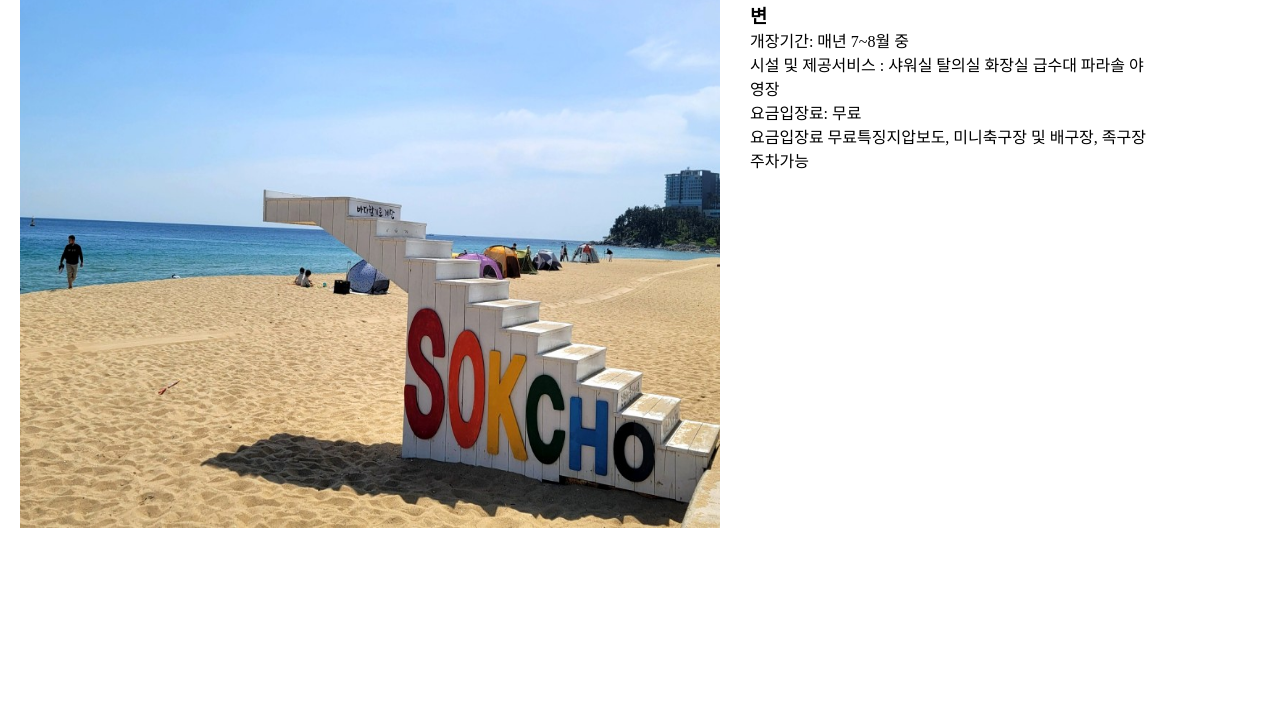
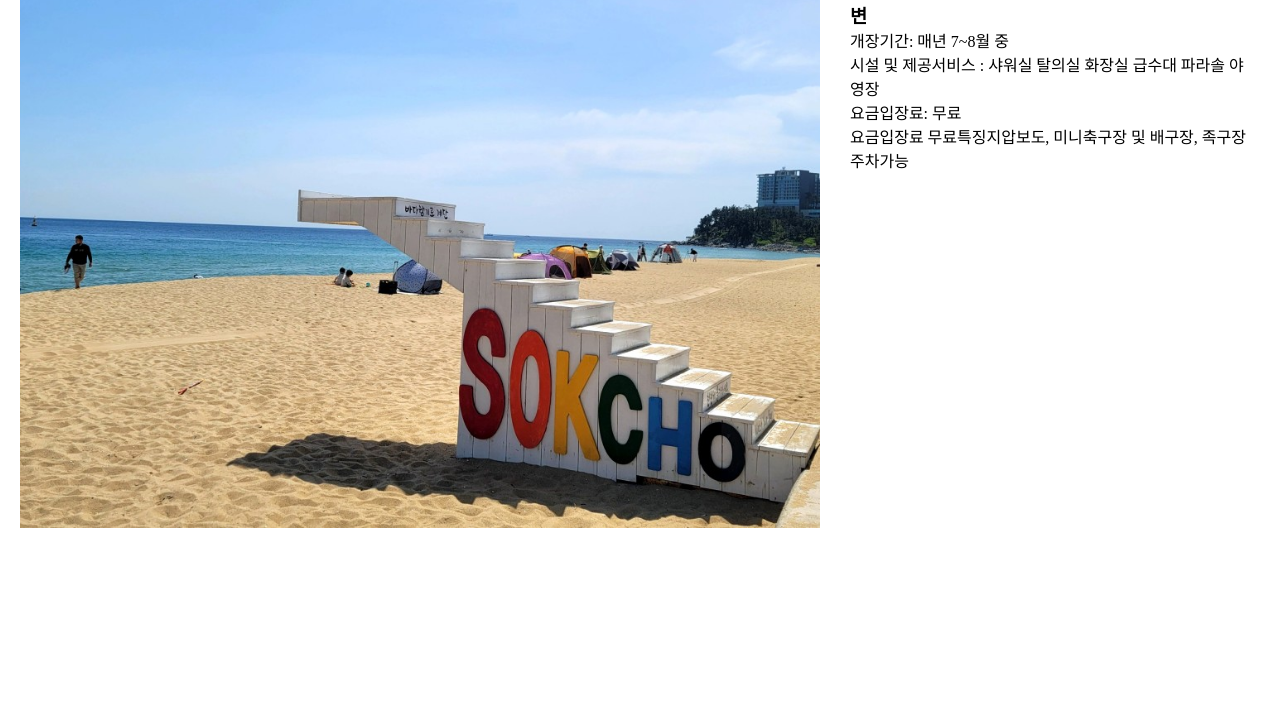
Before and after one commit to ddodoyeon/dy0929, a plain HTML site: page sokcho.html in a window 1280 px wide. Shown: the part 92-800 px from the top of the page. Drawn offline with Linux system fonts and the light colour scheme.

Commit message:
Update sokcho.html

```diff
--- a/sokcho.html
+++ b/sokcho.html
@@ -61,7 +61,7 @@
 </style>
 <body>
     <div id="img">
-        <img src="./imgs/sokcho.jpg"  width="700" height="600">
+        <img src="./imgs/sokcho.jpg"  width="800" height="600">
         </div>
 
         <div id="desc" >
```
